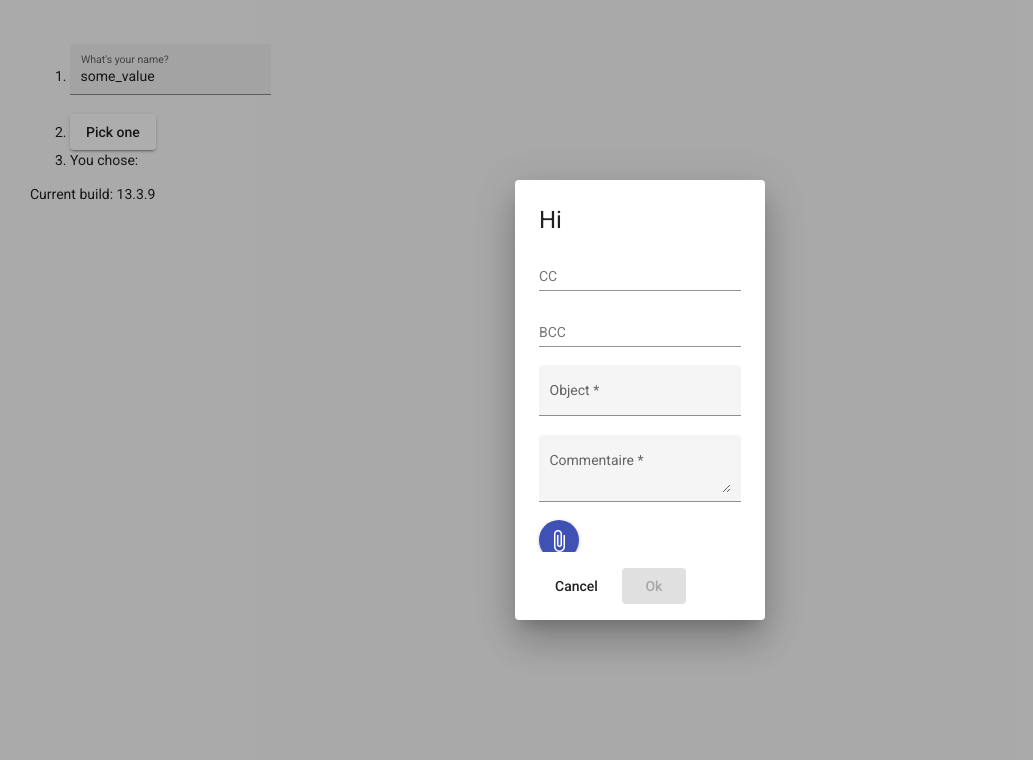
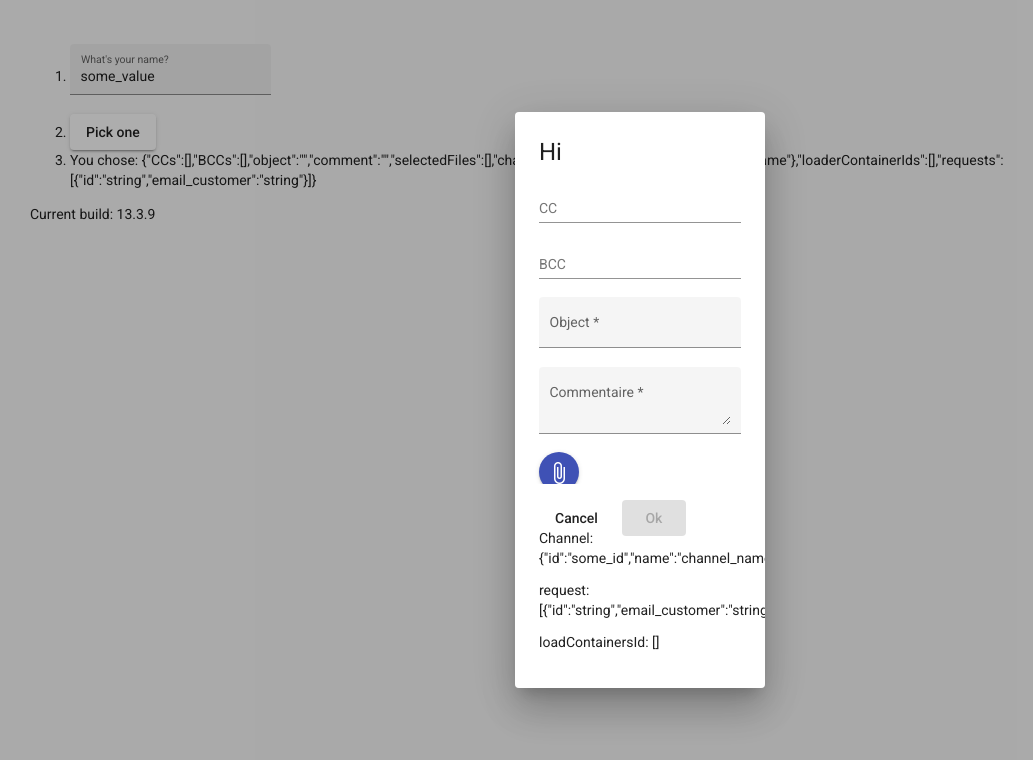
Before and after one commit to kasmiii/validation-matdialog-2, an Angular app: page / in a window 1280 px wide. Both pictures are taken after a click on the button "Pick one". Shown: the top 760 px of the page, without its empty margins (0-1033 px from the left). Built offline with nearby package versions, Linux system fonts and the light colour scheme.

Commit message:
fetching data

```diff
--- a/src/app/dialog-overview-dialog.ts
+++ b/src/app/dialog-overview-dialog.ts
@@ -41,10 +41,6 @@ export class DialogOverviewExampleDialog {
   BCCs: string[] = [];
   selectedFiles: File[] = [];
 
-  //announcer = inject(LiveAnnouncer);
-  //emailForm: FormGroup;
-  //matcher = new ErrorStateMatcher();
-
   attachments: string[] = [];
   emailForm: FormGroup;
 
@@ -57,9 +53,9 @@ export class DialogOverviewExampleDialog {
       objectControl: ['', [Validators.required]],
       commentControl: ['', [Validators.required]],
     });
-    //this.channel = data.channel;
-    //this.containerIds = data.loaderContainerIds;
-    //this.requests = data.requests;
+    this.channel = data.channel;
+    this.containerIds = data.loaderContainerIds;
+    this.requests = data.requests;
   }
 
   cancel(): void {
@@ -122,10 +118,32 @@ export class DialogOverviewExampleDialog {
   }
 
   validate() {
-    console.log('validate button clicked ...');
+    /*
+      export interface DialogData {
+  CCs: string[];
+  BCCs: string[];
+  object: string;
+  comment: string;
+  selectedFiles: File[];
+  channel: Channel;
+  loaderContainerIds: string[];
+  requests: RequestModel[];
+}
+
+    */
+    //console.log('validate button clicked ...');
+    this.data.CCs = this.CCs;
+    this.data.BCCs = this.BCCs;
+    this.data.selectedFiles = this.selectedFiles;
+    this.data.object = this.emailForm.get('objectControl')?.value;
+    this.data.comment = this.emailForm.get('commentControl')?.value;
   }
 
   onNoClick(): void {
     this.dialogRef.close();
   }
+
+  json(data: any) {
+    return JSON.stringify(data);
+  }
 }
--- a/src/app/dialog-overview-example-dialog.html
+++ b/src/app/dialog-overview-example-dialog.html
@@ -100,3 +100,9 @@
     Ok
   </button>
 </div>
+
+<div>
+  <p>Channel: {{json(data.channel)}}</p>
+  <p>request: {{json(data.requests)}}</p>
+  <p>loadContainersId: {{json(data.loaderContainerIds)}}</p>
+</div>
--- a/src/app/dialog-overview-example.html
+++ b/src/app/dialog-overview-example.html
@@ -2,13 +2,13 @@
   <li>
     <mat-form-field appearance="fill">
       <mat-label>What's your name?</mat-label>
-      <input matInput value="some_value">
+      <input matInput value="some_value" />
     </mat-form-field>
   </li>
   <li>
     <button mat-raised-button (click)="openDialog()">Pick one</button>
   </li>
-  <li>You chose:</li>
+  <li>You chose: {{json(cpData)}}</li>
 </ol>
 
 <!-- Copyright 2023 Google LLC. All Rights Reserved.
--- a/src/app/dialog-overview-example.ts
+++ b/src/app/dialog-overview-example.ts
@@ -20,8 +20,6 @@ import { DialogOverviewExampleDialog } from './dialog-overview-dialog';
   templateUrl: 'dialog-overview-example.html',
 })
 export class DialogOverviewExample {
-  //animal: string;
-  //name: string;
   cpData: DialogData;
   constructor(public dialog: MatDialog) {}
 
@@ -54,4 +52,8 @@ export class DialogOverviewExample {
       this.cpData = result;
     });
   }
+
+  json(data: any) {
+    return JSON.stringify(data);
+  }
 }
```
